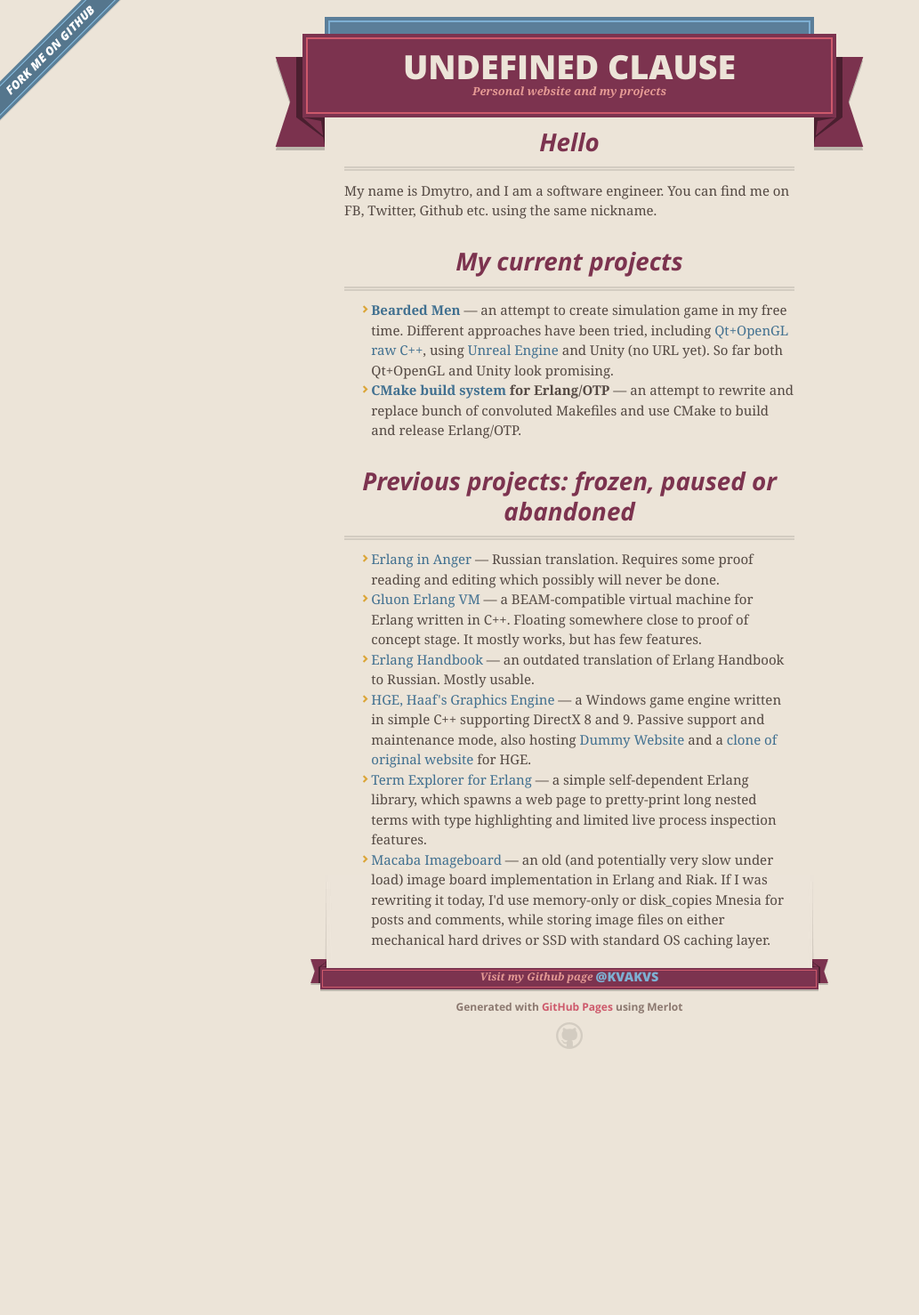
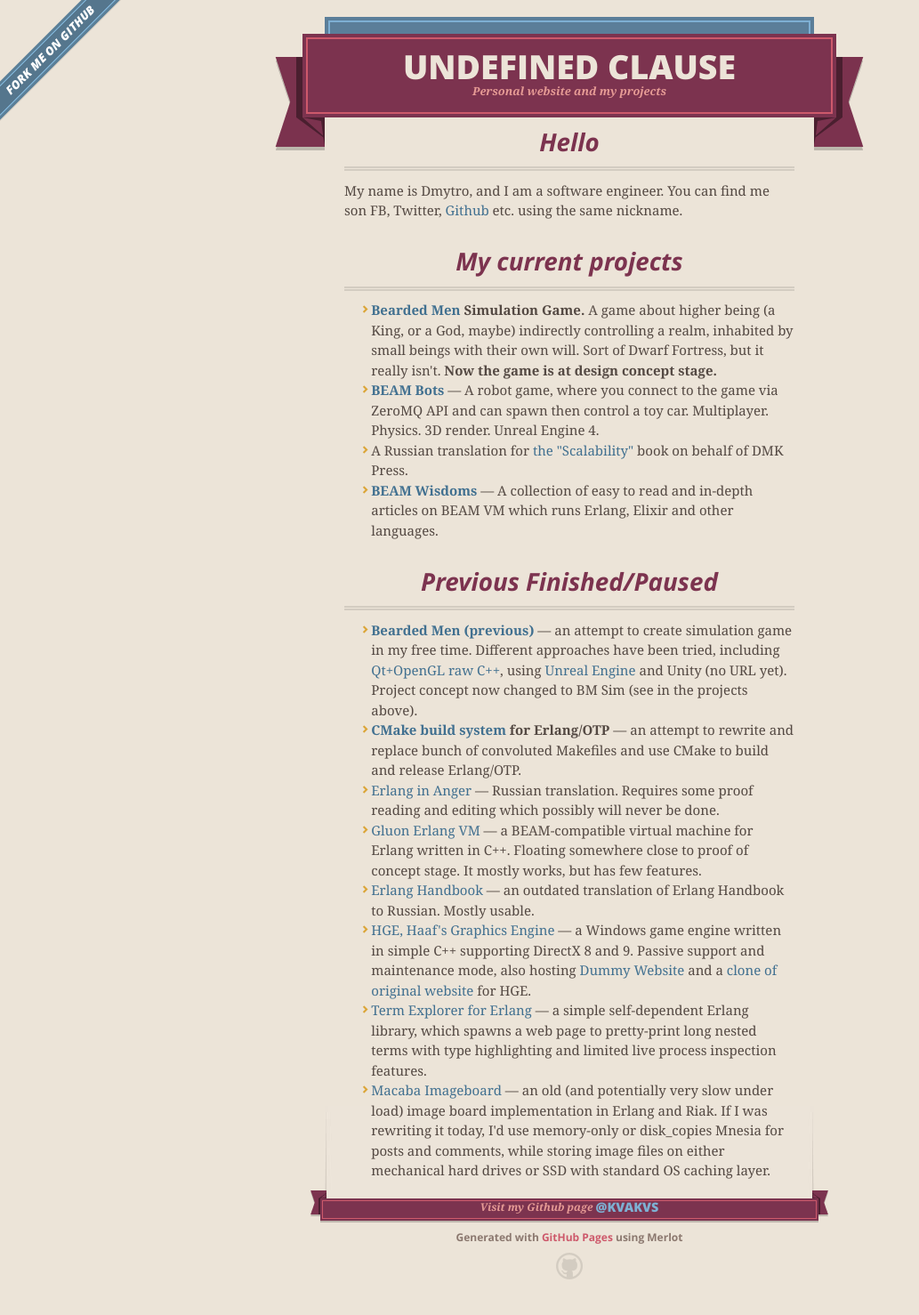
Before and after one commit to kvakvs/clau.se, a Jekyll site: the page built from index.html, in a window 1280 px wide. Shown: the whole page at 89% size, without its empty margins (0-1033 px from the left). Built offline with Jekyll 4.4.1, drawn with Linux system fonts in a browser that asks for light colours; nearby versions of some CDN libraries; before the commit the page ends 1219 px from its top, so only the background shows below that.

Commit message:
bm old/upd

```diff
--- a/bm.html
+++ b/bm-old.html
@@ -6,8 +6,8 @@ title: Bearded Men, the Game
 <h1>{{ page.title }}</h1>
 
 <ul>
-  <li><a href="bm_world.html">World</a></li>
-  <li><a href="bm_todo.html">Game Engine TODO</a></li>
+  <li><a href="bm-old_world.html">World</a></li>
+  <li><a href="bm-old_todo.html">Game Engine TODO</a></li>
 </ul>
 
 <h2>What is this game?</h2>
--- a/index.html
+++ b/index.html
@@ -6,48 +6,89 @@ title: Hello
 <h3>{{ page.title }}</h3>
 
 <p>My name is Dmytro, and I am a software engineer. You can find me
-    on FB, Twitter, Github etc. using the same nickname.</p>
+  son FB, Twitter,
+  <a href="https://github.com/kvakvs/">Github</a>
+  etc. using the same nickname.</p>
 
 <h3>My current projects</h3>
 
 <ul>
-    <li><strong><a href="bm.html">Bearded Men</a></strong>
-        &mdash; an attempt to create simulation game in my
-        free time. Different approaches have been tried, including
-        <a href="https://github.com/kvakvs/BeardedMen">Qt+OpenGL raw C++</a>,
-        using <a href="https://github.com/kvakvs/BeardedMenUE">Unreal Engine</a>
-        and Unity (no URL yet). So far both Qt+OpenGL and Unity look promising.</li>
+  <li><strong><a href="bm.html">Bearded Men</a> Simulation Game.</strong>
+    A game about higher being (a King, or a God, maybe) indirectly
+    controlling a realm, inhabited by small beings with their own will.
+    Sort of Dwarf Fortress, but it really isn't.
+    <strong>Now the game is at design concept stage.</strong></li>
 
-    <li><strong><a href="https://github.com/kvakvs/otp/tree/cmake">CMake build
-        system</a> for Erlang/OTP</strong> &mdash; an attempt to rewrite
-        and replace bunch of convoluted Makefiles and use CMake to build and
-        release Erlang/OTP.</li>
+  <li><strong><a href="https://github.com/kvakvs/beam_bots">BEAM Bots</a></strong>
+    &mdash; A robot game, where you connect to the game via ZeroMQ API and can
+    spawn then control a toy car. Multiplayer. Physics. 3D render.
+    Unreal Engine 4.</li>
+
+  <li>A Russian translation for
+    <a href="http://shop.oreilly.com/product/0636920024149.do">the "Scalability"</a>
+    book on behalf of DMK Press.</li>
+
+  <li><strong><a href="http://beam-wisdoms.clau.se">BEAM Wisdoms</a></strong>
+    &mdash; A collection of easy to read and in-depth articles on BEAM VM
+    which runs Erlang, Elixir and other languages.
+  </li>
+
 </ul>
 
-<h3>Previous projects: frozen, paused or abandoned</h3>
+<h3>Previous Finished/Paused</h3>
 
 <ul>
-    <li><a href="https://github.com/kvakvs/eia">Erlang in Anger</a> &mdash; Russian translation.
-    Requires some proof reading and editing which possibly will never be done.</li>
+  <li><strong><a href="bm-old.html">Bearded Men (previous)</a></strong>
+    &mdash; an attempt to create simulation game in my
+    free time. Different approaches have been tried, including
+    <a href="https://github.com/kvakvs/BeardedMen">Qt+OpenGL raw C++</a>,
+    using <a href="https://github.com/kvakvs/BeardedMenUE">Unreal Engine</a>
+    and Unity (no URL yet). Project concept now changed to BM Sim
+    (see in the projects above).
+  </li>
 
-    <li><a href="https://github.com/kvakvs/gluonvm">Gluon Erlang VM</a> &mdash; a BEAM-compatible
-    virtual machine for Erlang written in C++. Floating somewhere close to proof of concept stage.
-    It mostly works, but has few features.</li>
+  <li><strong><a href="https://github.com/kvakvs/otp/tree/cmake">CMake build
+    system</a> for Erlang/OTP</strong> &mdash; an attempt to rewrite
+    and replace bunch of convoluted Makefiles and use CMake to build and
+    release Erlang/OTP.
+  </li>
 
-    <li><a href="https://github.com/kvakvs/erlang-handbook">Erlang Handbook</a> &mdash; an
-    outdated translation of Erlang Handbook to Russian. Mostly usable.</li>
+  <li><a href="https://github.com/kvakvs/eia">Erlang in Anger</a> &mdash;
+    Russian translation. Requires some proof reading and editing which possibly
+    will never be done.
+  </li>
 
-    <li><a href="https://github.com/kvakvs/hge">HGE, Haaf's Graphics Engine</a> &mdash; a Windows
-    game engine written in simple C++ supporting DirectX 8 and 9. Passive support and maintenance
-    mode, also hosting <a href="https://github.com/kvakvs/hge">Dummy Website</a> and
-    a <a href="http://kvakvs.github.io/hge/doc/index.html">clone of original website</a> for HGE.</li>
+  <li><a href="https://github.com/kvakvs/gluonvm">Gluon Erlang VM</a> &mdash; a
+    BEAM-compatible
+    virtual machine for Erlang written in C++. Floating somewhere close to proof
+    of concept stage.
+    It mostly works, but has few features.
+  </li>
 
-    <li><a href="https://github.com/kvakvs/tx">Term Explorer for Erlang</a> &mdash; a simple
-    self-dependent Erlang library, which spawns a web page to pretty-print long nested terms with
-    type highlighting and limited live process inspection features.</li>
+  <li><a href="https://github.com/kvakvs/erlang-handbook">Erlang
+    Handbook</a> &mdash; an outdated translation of Erlang Handbook to Russian.
+    Mostly usable.
+  </li>
 
-    <li><a href="https://github.com/kvakvs/macaba">Macaba Imageboard</a> &mdash; an old (and
-    potentially very slow under load) image board implementation in Erlang and Riak. If I was rewriting
-    it today, I'd use memory-only or disk_copies Mnesia for posts and comments, while storing image
-    files on either mechanical hard drives or SSD with standard OS caching layer.</li>
+  <li><a href="https://github.com/kvakvs/hge">HGE, Haaf's Graphics
+    Engine</a> &mdash; a Windows game engine written in simple C++ supporting
+    DirectX 8 and 9. Passive support and maintenance
+    mode, also hosting <a href="https://github.com/kvakvs/hge">Dummy Website</a>
+    and a <a href="http://kvakvs.github.io/hge/doc/index.html">clone of original
+    website</a> for HGE.
+  </li>
+
+  <li><a href="https://github.com/kvakvs/tx">Term Explorer for
+    Erlang</a> &mdash; a simple self-dependent Erlang library, which spawns a web
+    page to pretty-print long nested terms with
+    type highlighting and limited live process inspection features.
+  </li>
+
+  <li><a href="https://github.com/kvakvs/macaba">Macaba Imageboard</a> &mdash;
+    an old (and potentially very slow under load) image board implementation
+    in Erlang and Riak. If I was rewriting it today, I'd use memory-only or
+    disk_copies Mnesia for posts and comments, while storing image
+    files on either mechanical hard drives or SSD with standard OS caching
+    layer.
+  </li>
 </ul>
```
Also changed, not shown: bm-old_todo.html (renamed from bm_todo.html), bm-old_world.html (renamed from bm_world.html).
